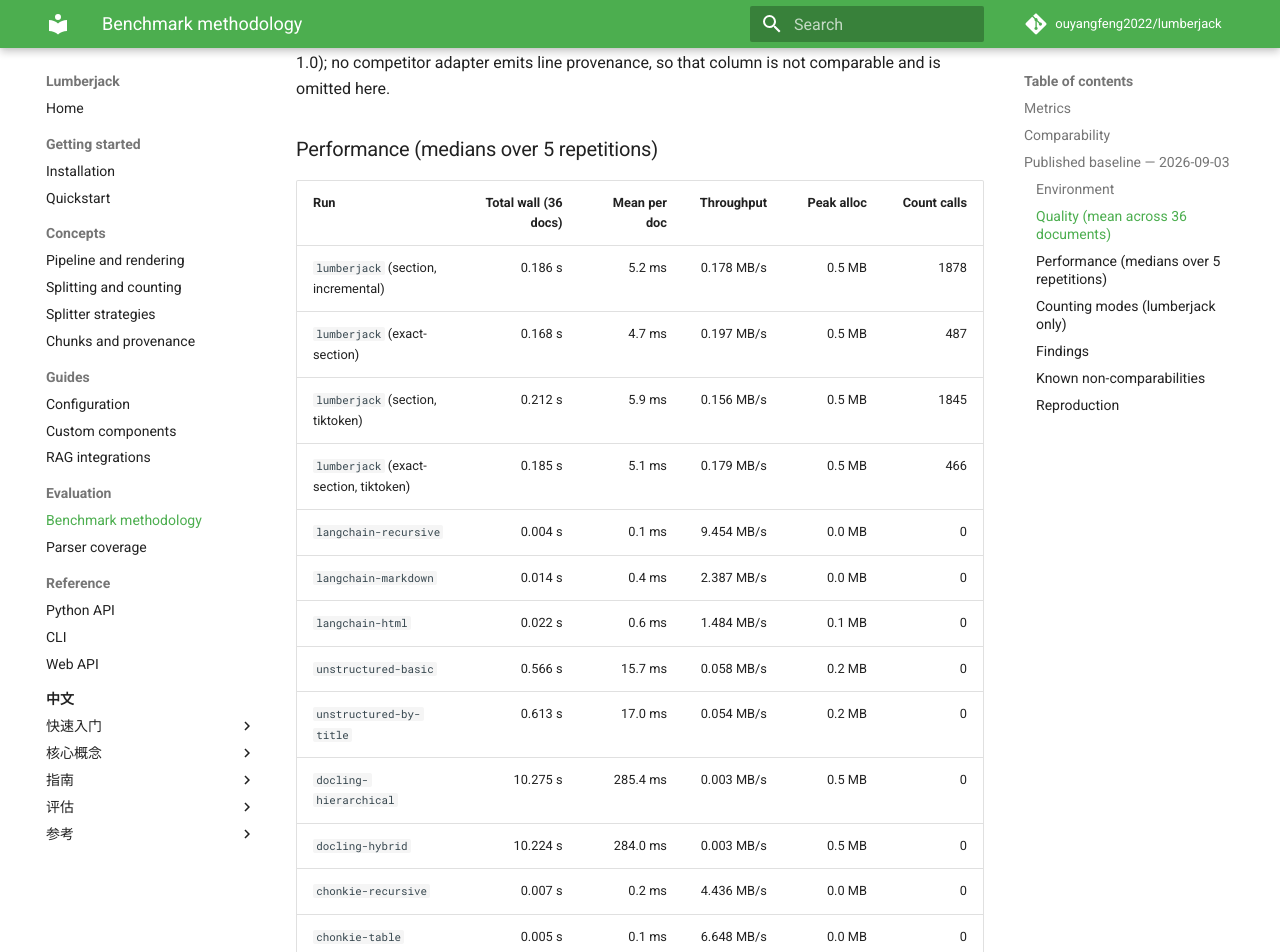
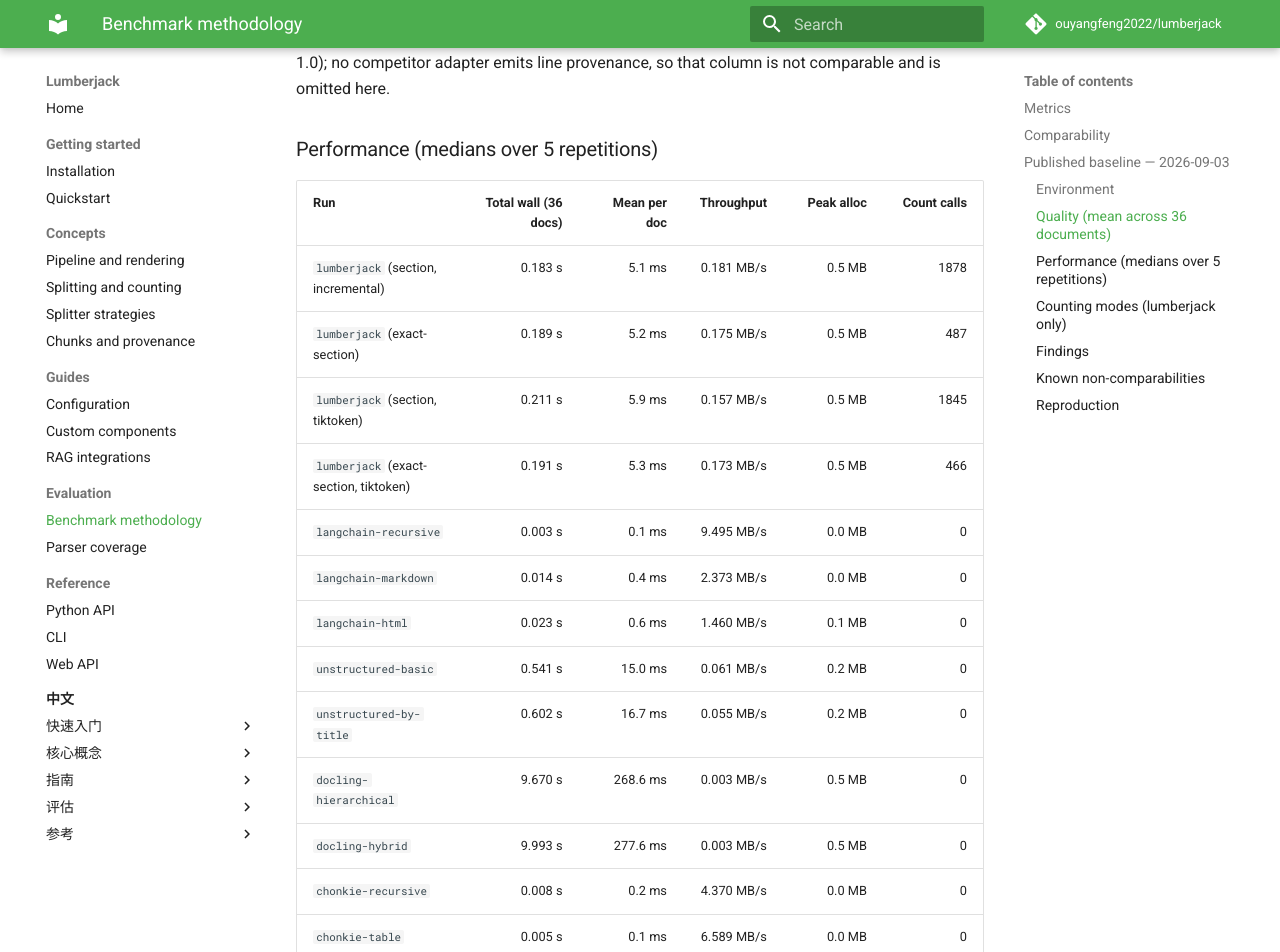
Before and after one commit to ouyangfeng2022/lumberjack, an MkDocs documentation site: the page built from docs/evaluation/benchmark-results.md, in a window 1280 px wide and 1400 px high, scrolled down 3286 px. Shown: the top 952 px of the window. Built offline with MkDocs 1.6.1 and Material for MkDocs 9.7.7, drawn with Linux system fonts in a browser that asks for light colours; comment, search, counter and statistics services are not loaded; some of the changed text lies outside the part shown.

Commit message:
docs(bench): point the published baseline at its measured commit

```diff
--- a/docs/evaluation/benchmark-results.md
+++ b/docs/evaluation/benchmark-results.md
@@ -101,19 +101,19 @@
 
 | Run | Total wall (36 docs) | Mean per doc | Throughput | Peak alloc | Count calls |
 | --- | ---: | ---: | ---: | ---: | ---: |
-| `lumberjack` (section, incremental) | 0.186 s | 5.2 ms | 0.178 MB/s | 0.5 MB | 1878 |
-| `lumberjack` (exact-section) | 0.168 s | 4.7 ms | 0.197 MB/s | 0.5 MB | 487 |
-| `lumberjack` (section, tiktoken) | 0.212 s | 5.9 ms | 0.156 MB/s | 0.5 MB | 1845 |
-| `lumberjack` (exact-section, tiktoken) | 0.185 s | 5.1 ms | 0.179 MB/s | 0.5 MB | 466 |
-| `langchain-recursive` | 0.004 s | 0.1 ms | 9.454 MB/s | 0.0 MB | 0 |
-| `langchain-markdown` | 0.014 s | 0.4 ms | 2.387 MB/s | 0.0 MB | 0 |
-| `langchain-html` | 0.022 s | 0.6 ms | 1.484 MB/s | 0.1 MB | 0 |
-| `unstructured-basic` | 0.566 s | 15.7 ms | 0.058 MB/s | 0.2 MB | 0 |
-| `unstructured-by-title` | 0.613 s | 17.0 ms | 0.054 MB/s | 0.2 MB | 0 |
-| `docling-hierarchical` | 10.275 s | 285.4 ms | 0.003 MB/s | 0.5 MB | 0 |
-| `docling-hybrid` | 10.224 s | 284.0 ms | 0.003 MB/s | 0.5 MB | 0 |
-| `chonkie-recursive` | 0.007 s | 0.2 ms | 4.436 MB/s | 0.0 MB | 0 |
-| `chonkie-table` | 0.005 s | 0.1 ms | 6.648 MB/s | 0.0 MB | 0 |
+| `lumberjack` (section, incremental) | 0.183 s | 5.1 ms | 0.181 MB/s | 0.5 MB | 1878 |
+| `lumberjack` (exact-section) | 0.189 s | 5.2 ms | 0.175 MB/s | 0.5 MB | 487 |
+| `lumberjack` (section, tiktoken) | 0.211 s | 5.9 ms | 0.157 MB/s | 0.5 MB | 1845 |
+| `lumberjack` (exact-section, tiktoken) | 0.191 s | 5.3 ms | 0.173 MB/s | 0.5 MB | 466 |
+| `langchain-recursive` | 0.003 s | 0.1 ms | 9.495 MB/s | 0.0 MB | 0 |
+| `langchain-markdown` | 0.014 s | 0.4 ms | 2.373 MB/s | 0.0 MB | 0 |
+| `langchain-html` | 0.023 s | 0.6 ms | 1.460 MB/s | 0.1 MB | 0 |
+| `unstructured-basic` | 0.541 s | 15.0 ms | 0.061 MB/s | 0.2 MB | 0 |
+| `unstructured-by-title` | 0.602 s | 16.7 ms | 0.055 MB/s | 0.2 MB | 0 |
+| `docling-hierarchical` | 9.670 s | 268.6 ms | 0.003 MB/s | 0.5 MB | 0 |
+| `docling-hybrid` | 9.993 s | 277.6 ms | 0.003 MB/s | 0.5 MB | 0 |
+| `chonkie-recursive` | 0.008 s | 0.2 ms | 4.370 MB/s | 0.0 MB | 0 |
+| `chonkie-table` | 0.005 s | 0.1 ms | 6.589 MB/s | 0.0 MB | 0 |
 
 The docling runs are dominated by document conversion, not chunking; treat
 their wall time as conversion cost on 36 small documents, not as a chunker
```
Also changed, not shown: other parts of docs/evaluation/benchmark-results.md (+3 -3 lines), docs/zh-CN/evaluation/benchmark-results.md (+16 -16 lines).
